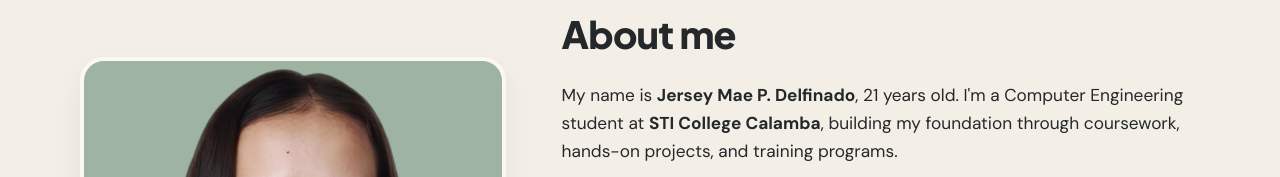
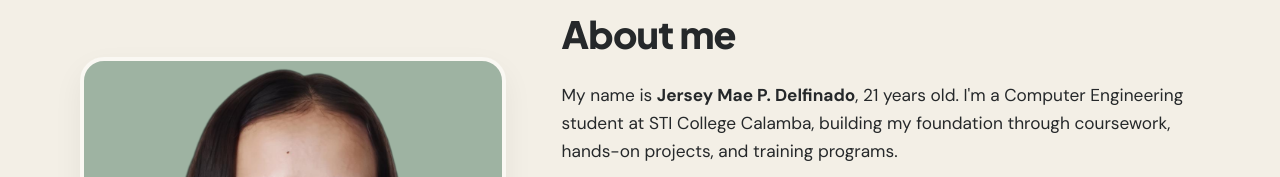
Before and after one commit to jsmrun/jsmrun.github.io, a plain HTML site: page index.html in a window 1280 px wide. Shown: the part 1342-1519 px from the top of the page. Drawn offline with Linux system fonts and the light colour scheme.

Commit message:
Update index.html

```diff
--- a/index.html
+++ b/index.html
@@ -136,7 +136,7 @@
           <p class="section-label">ABOUT ME</p>
           <h2>About me</h2>
           <p class="lead-text">
-            My name is <strong>Jersey Mae P. Delfinado</strong>, 21 years old. I'm a Computer Engineering student at <strong>STI College Calamba</strong>, building my foundation through coursework, hands-on projects, and training programs.
+            My name is <strong>Jersey Mae P. Delfinado</strong>, 21 years old. I'm a Computer Engineering student at STI College Calamba, building my foundation through coursework, hands-on projects, and training programs.
           </p>
           <p class="body-text">
             I am willing to learn, I adapt quickly, and I'm happy to take on tasks that contribute positively to the team.
```
